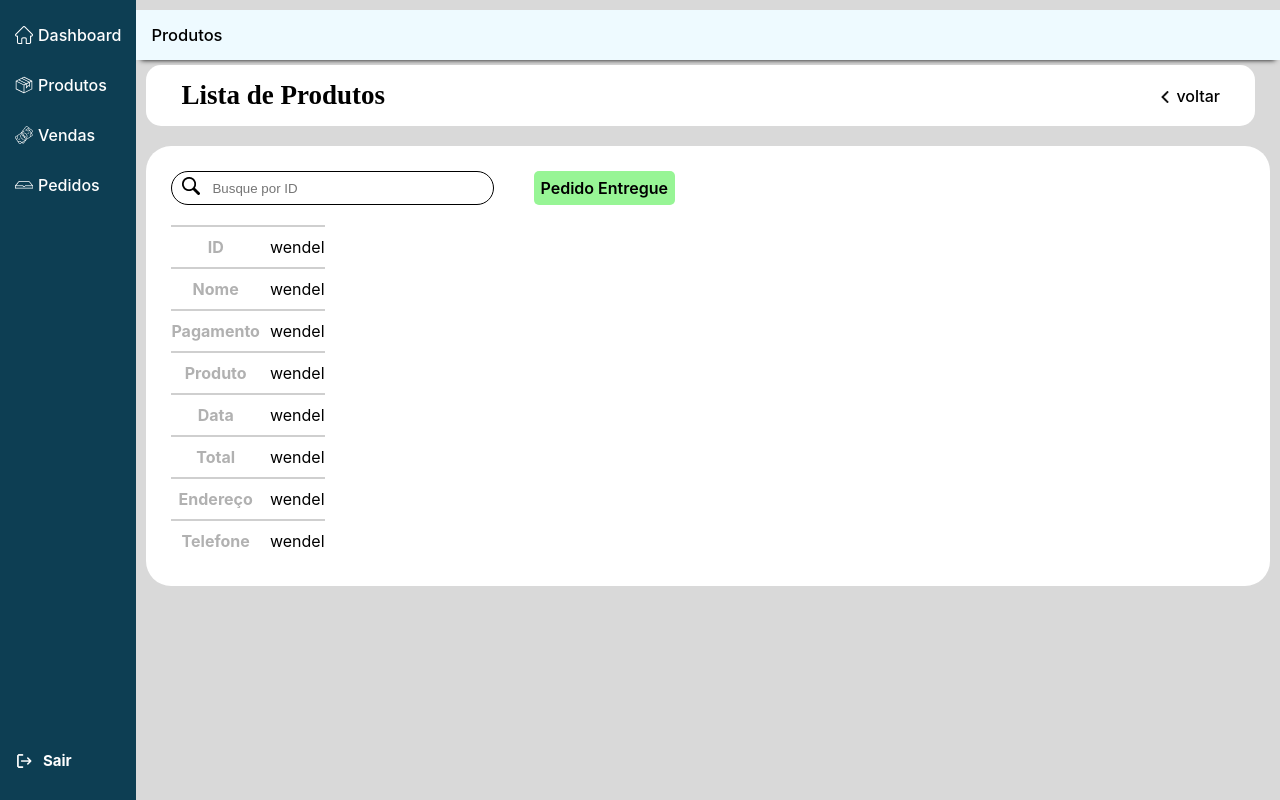
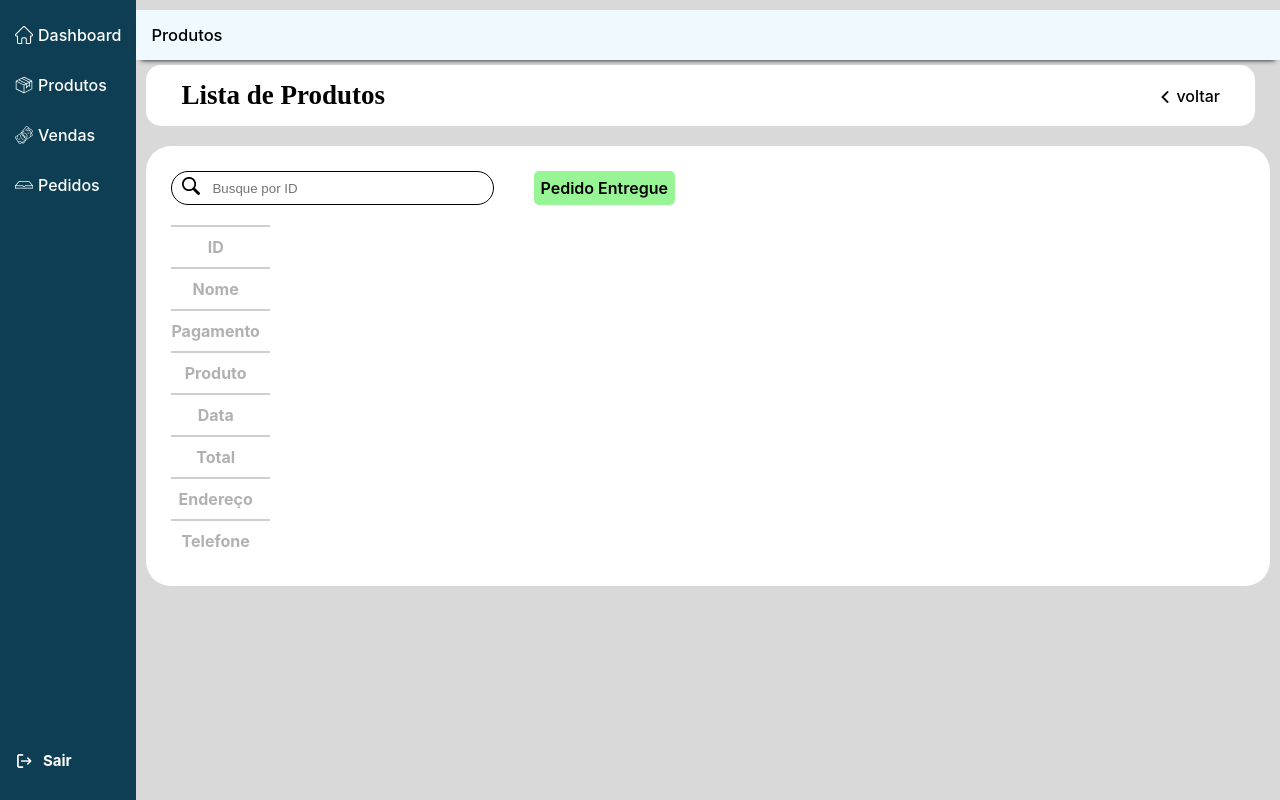
Before and after one commit to thetheu122/pizzaria-corleone, a React (Create React App) app in the folder frontend/: page /detalhes in a window 1280 px wide. Built offline with nearby package versions, Linux system fonts and the light colour scheme.

Commit message:
alteracoes rapidas

```diff
--- a/frontend/src/pages/editarProduto/index.js
+++ b/frontend/src/pages/editarProduto/index.js
@@ -29,7 +29,7 @@ export default function EditarProduto() {
 
 
 
-    const {id} = useParams();
+    const {id} = useParams()
     const [rende,setRende]=useState([])
 
     const [idproduto, setIdproduto] = useState(id)
@@ -71,7 +71,6 @@ export default function EditarProduto() {
         rende.map((item)=>{
             setIdImagem(item.idimagem)
         })
-
     }
 
 
--- a/frontend/src/pages/maisDetalhes/index.js
+++ b/frontend/src/pages/maisDetalhes/index.js
@@ -2,17 +2,49 @@
 import CompAtalhosAdm from '../../components/compAtalhosAdm'
 import Lupa from '../../assets/images/pictures/lupa 1.png'
 import SetaEsquerda from '../../assets/img/seta-esquerda.png'
-import { useState } from 'react'
+import { useEffect, useState } from 'react'
 import './index.scss'
-import { useNavigate } from 'react-router-dom'
+import { useNavigate, useParams } from 'react-router-dom'
+import axios from 'axios'
 
 
 
 export default function MaisDetalhes() {
 
+    const {id} = useParams();
+    const[idProduto, setIdProduto] = useState(id)
+    const[ filtro, setFiltro] = useState('')
+    const[detalhes, setDetalhes] = useState([])
 
-    const[idProduto, setIdProduto] = useState("")
-    const[ filtro, setFiltro] = useState('')
+
+    useEffect(() => {
+        console.log(id)
+    }, [])
+
+    async function PegarInfoPoduto() {
+        const r = await axios.get(`http://localhost:5000/produto/listar/${idProduto}`)
+        setDetalhes(r.data)
+    }
+
+    async function PegarInfoCliente() {
+        const r = await axios.get(`http://localhost:5000/produto/listar/${idProduto}`)
+        setDetalhes(r.data)
+    }
+
+    async function PegarInfoPagamento() {
+
+    }
+
+    async function PegarInfoEndereco() {
+        const r = await axios.get(`http://localhost:5000/produto/endereco`)
+        setDetalhes(r.data)
+    }
+
+    async function PegarInfoCliente() {
+
+    }
+
+
 
 
     const navigate = useNavigate();
@@ -20,6 +52,30 @@ export default function MaisDetalhes() {
     function Voltar() {
         navigate('/')
     }
+
+    /*<tbody>
+                        {detalhes.map(item =>
+                            <tr>
+                            <td className="comp-linha"></td>
+                                <td>{item.}</td>
+
+                                <td>wendel</td>
+                                <td className="comp-linha"></td>
+                                <td>wendel</td>
+                                <td className="comp-linha"></td>
+                                <td>wendel</td>
+                                <td className="comp-linha"></td>
+                                <td>wendel</td>
+                                <td className="comp-linha"></td>
+                                <td>wendel</td>
+                                <td className="comp-linha"></td>
+                                <td>wendel</td>
+                                <td className="comp-linha"></td>
+                                <td>wendel</td>
+                            </tr>
+                            )}
+
+                        </tbody>*/
 
     return (
         <div className='pagina-mais-detalhes'>
@@ -74,27 +130,7 @@ export default function MaisDetalhes() {
                             </tr>
                         </thead>
 
-                        <tbody>
 
-                            <tr>
-                            <td className="comp-linha"></td>
-                                <td>wendel</td>
-                                <td className="comp-linha"></td>
-                                <td>wendel</td>
-                                <td className="comp-linha"></td>
-                                <td>wendel</td>
-                                <td className="comp-linha"></td>
-                                <td>wendel</td>
-                                <td className="comp-linha"></td>
-                                <td>wendel</td>
-                                <td className="comp-linha"></td>
-                                <td>wendel</td>
-                                <td className="comp-linha"></td>
-                                <td>wendel</td>
-                                <td className="comp-linha"></td>
-                                <td>wendel</td>
-                            </tr>
-                        </tbody>
                     </table>
 
 
```
Also changed, not shown: frontend/src/pages/dashboard/index.js (added, +21 -0 lines), frontend/src/pages/dashboard/index.scss (added).
